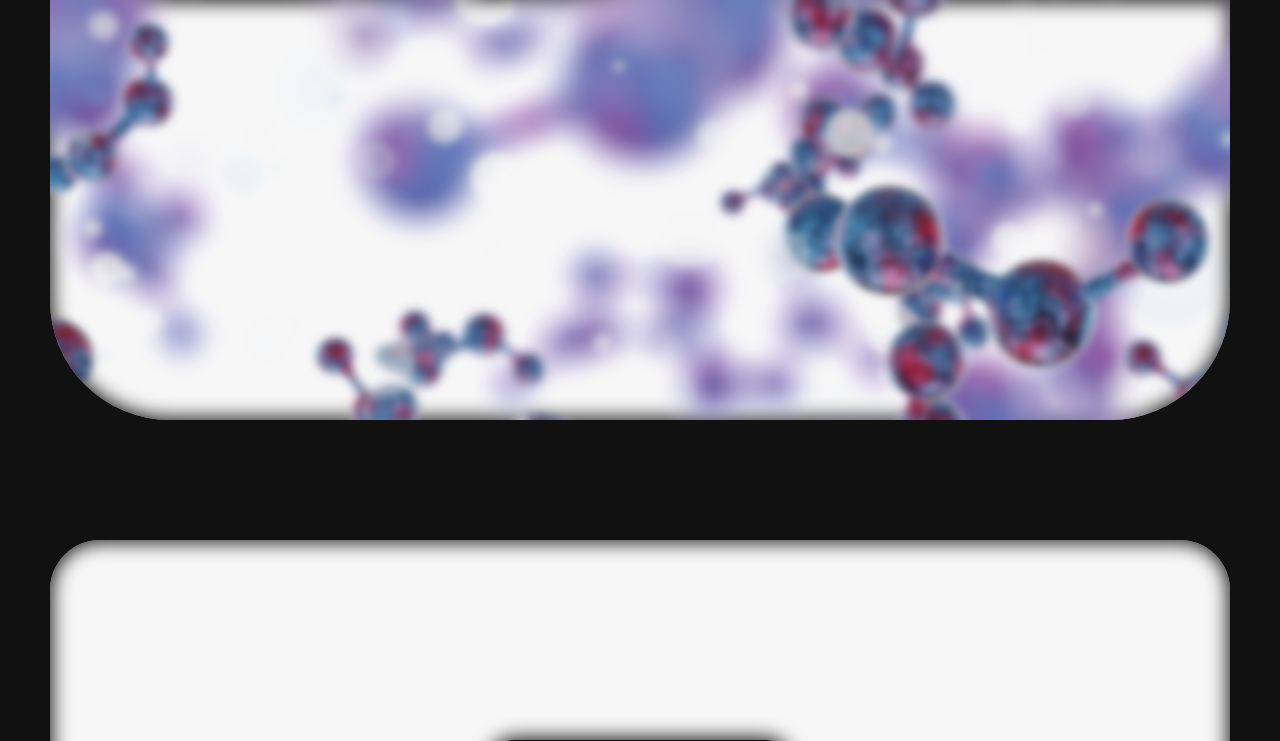
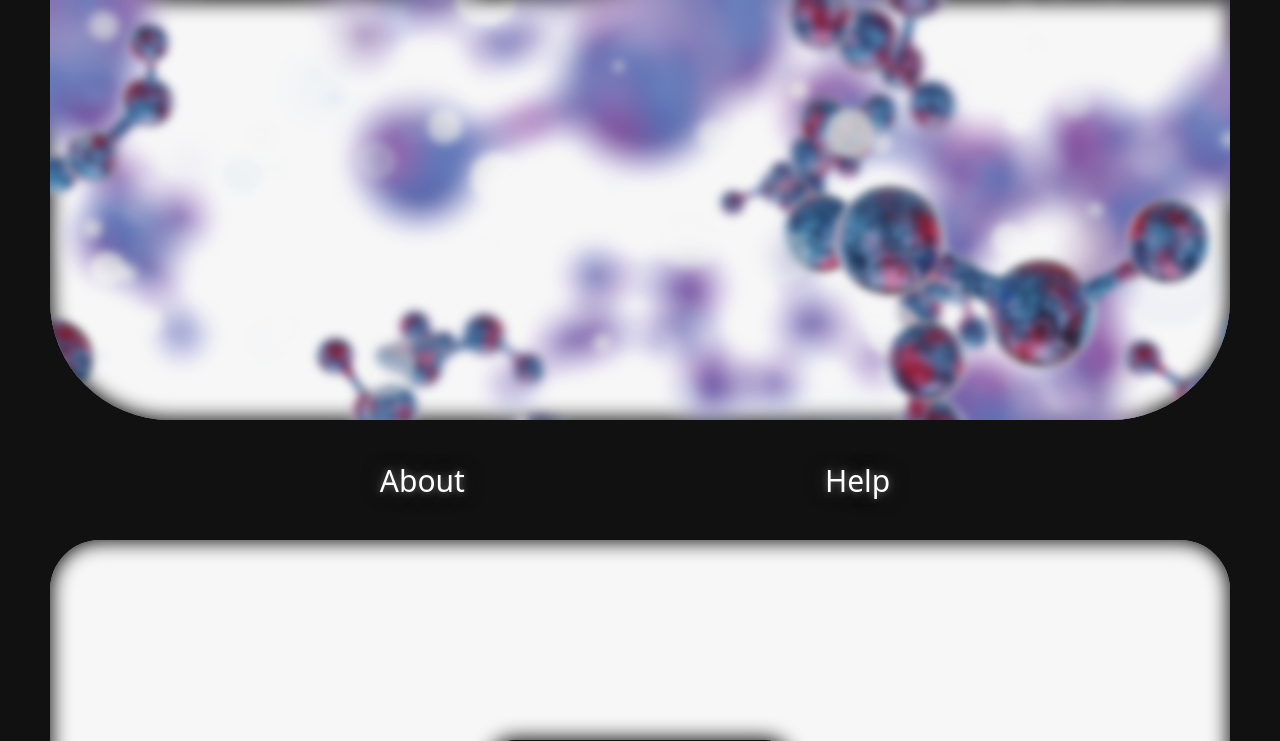
Before and after one commit to Dominux/ProtInvis, a Flask app: page / in a window 1280 px wide. Shown: the top 741 px of the page. Run offline with Flask 2, Linux system fonts and the light colour scheme; some libraries are stand-ins or nearby versions; some web fonts are replaced.

Commit message:
Added Navbar and Footer

```diff
--- a/ProtInvis_project/static/styles/styles.css
+++ b/ProtInvis_project/static/styles/styles.css
@@ -43,11 +43,31 @@ body {
         margin: -25% 0 -29% 0;
     }
 
-.end_header {
+.end-header {
     height: 120px;
     width: 100%;
     background: #111;
 }
+
+    .navbar {
+        margin: auto;
+        height: 100%;
+        width: 68%;
+        display: grid;
+        grid-template-columns: repeat(2, 1fr);
+        align-items: center;
+        justify-items: center;
+    }
+
+        .navbar > a {
+            color: white;
+            font-size: 30px;
+            text-decoration: none;
+            text-shadow:
+                        0px 0px 7px rgba(127, 127, 127, 0.75),
+                        0px 0px 15px rgba(17, 17, 17, 0.75),
+                        0px 0px 20px rgba(127, 127, 127, 0.5);
+        }
 
 .content-wrapper {
     min-height: 1000px;
@@ -186,3 +206,10 @@ body {
                 text-align: center;
                 margin: 100px 0 50px 0;
             }
+
+.footer {
+    text-align: center;
+    color: white;
+    padding: 25px;
+    font-size: 20px;
+}
--- a/ProtInvis_project/templates/base.html
+++ b/ProtInvis_project/templates/base.html
@@ -29,7 +29,12 @@
             let parallax = new Parallax(scene);
         </script>
     </div>
-    <div class="end_header"></div>
+    <div class="end-header">
+        <div class="navbar">
+            <a href="{{ url_for('about') }}">About</a>
+            <a href="{{ url_for('help') }}">Help</a>
+        </div>
+    </div>
 
     <div class="content-wrapper">
         <div class="content">
@@ -37,7 +42,10 @@
         </div>
     </div>
 
-    <div class="footer"></div>
+    <div class="footer">
+        <p><strong>ProtInvis</strong> 2019 year.</p>
+        <p>Для обратной связи, предложений и пожеланий — <i style="color: gold">kir.gimranov@gmail.com</i></p> <br>
+    </div>
 
 </body>
 </html>
```
